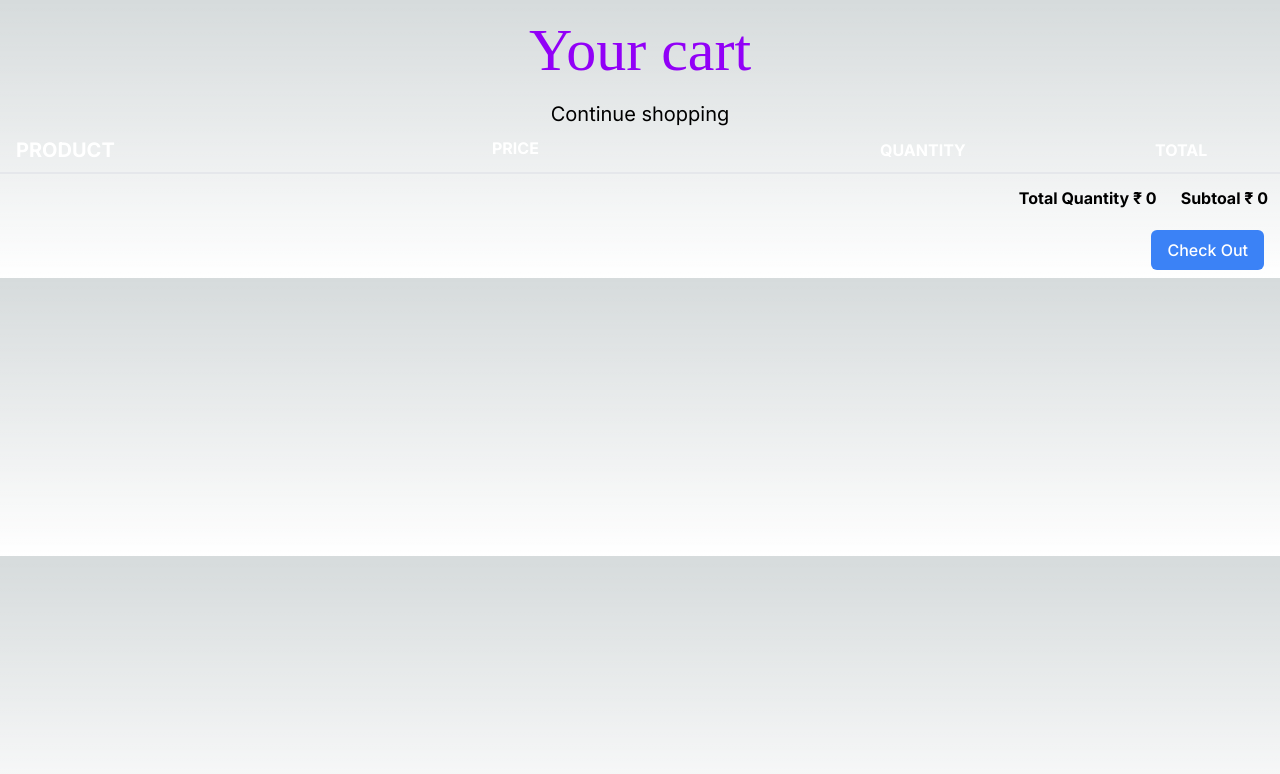
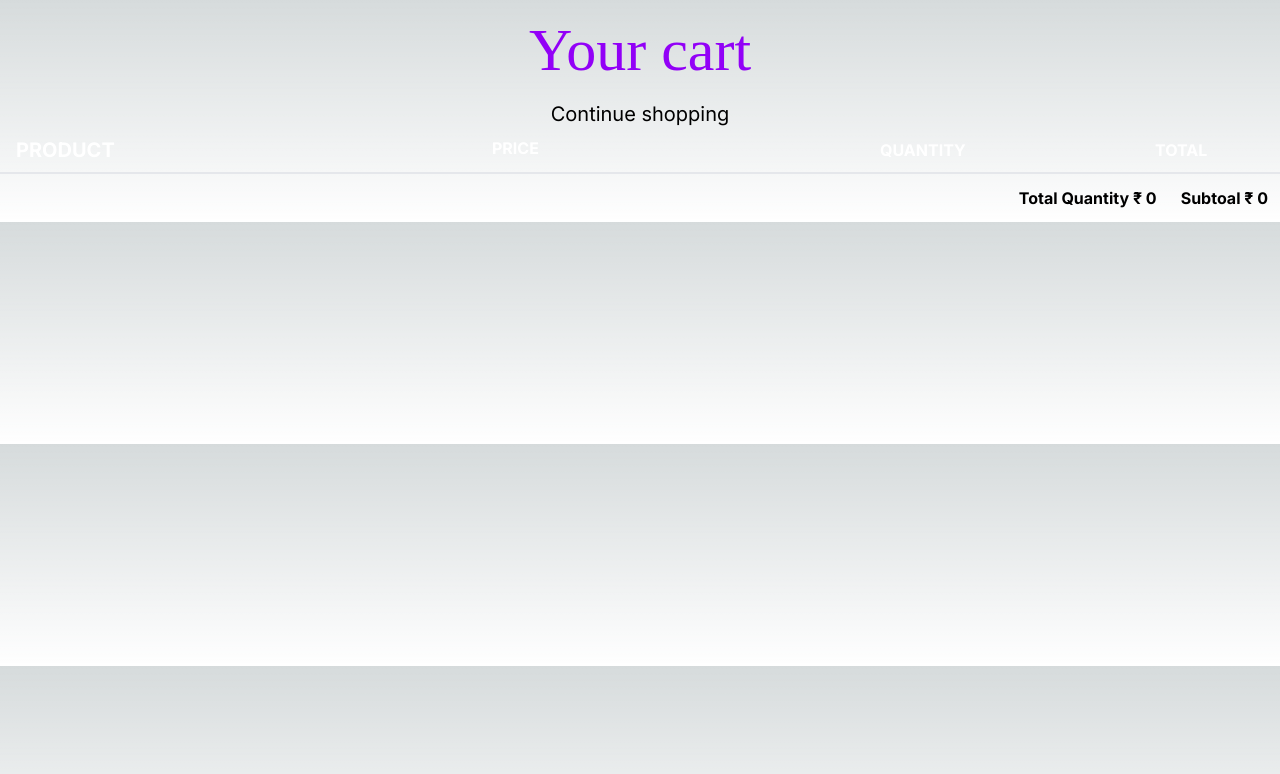
Before and after one commit to Anitha1827/neonattack-ui, a Next.js app: page /addtocart in a window 1280 px wide. Shown: the top 774 px of the page. Built offline with nearby package versions, Linux system fonts and the light colour scheme.

Commit message:
checkout comment

```diff
--- a/src/app/addtocart/page.jsx
+++ b/src/app/addtocart/page.jsx
@@ -154,14 +154,14 @@ const AddToCart = () => {
           Subtoal <span>₹ {totalprice}</span>
         </h1>
         </div>
-        <div class="flex justify-end px-4 py-2">
+        {/* <div class="flex justify-end px-4 py-2">
           <button
             onClick={handleOpen}
             class="px-4 py-2 bg-blue-500 text-white font-medium rounded-md hover:bg-green-500"
           >
             Check Out
           </button>
-        </div>
+        </div> */}
         <AddPhone open={open} setOpen={setOpen} data={data} />
       </div>
     </>
```
